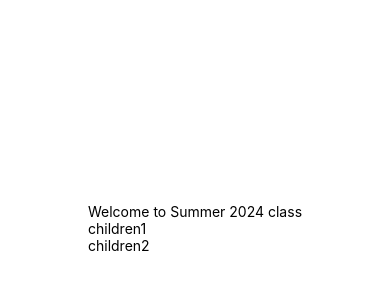
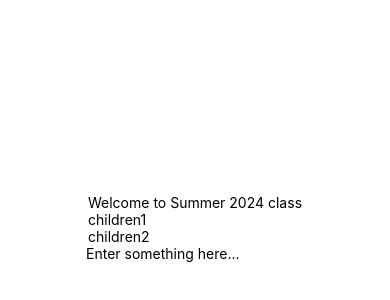
Before and after one commit to Liting-Zhou/summer24, a React Native app: screen / in a window 390 px wide. Shown: the part 194-494 px from the top of the page. Built offline with nearby package versions, Linux system fonts and the light colour scheme.

Commit message:
fix bug by importing TextInput in the Input component

```diff
--- a/App.js
+++ b/App.js
@@ -1,7 +1,7 @@
 import { StatusBar } from "expo-status-bar";
 import { StyleSheet, Text, TextInput, View } from "react-native";
 import Header from "./components/Header";
-import React, { useState } from "react";
+import Input from "./components/Input";
 
 export default function App() {
   const appName = "Summer 2024 class";
@@ -12,6 +12,8 @@ export default function App() {
         <Text>children1</Text>
         <Text>children2</Text>
       </Header>
+      <Input />
+      {/* <Text>The message you entered: {text}</Text> */}
       <StatusBar style="auto" />
     </View>
   );
--- a/components/Input.js
+++ b/components/Input.js
@@ -1,4 +1,4 @@
-import { View, Text } from "react-native";
+import { View, TextInput } from "react-native";
 import React, { useState } from "react";
 
 export default function Input() {
@@ -11,7 +11,6 @@ export default function Input() {
         onChangeText={(newText) => setText(newText)}
         placeholder="Enter something here..."
       />
-      <Text>Input</Text>
     </View>
   );
 }
```
